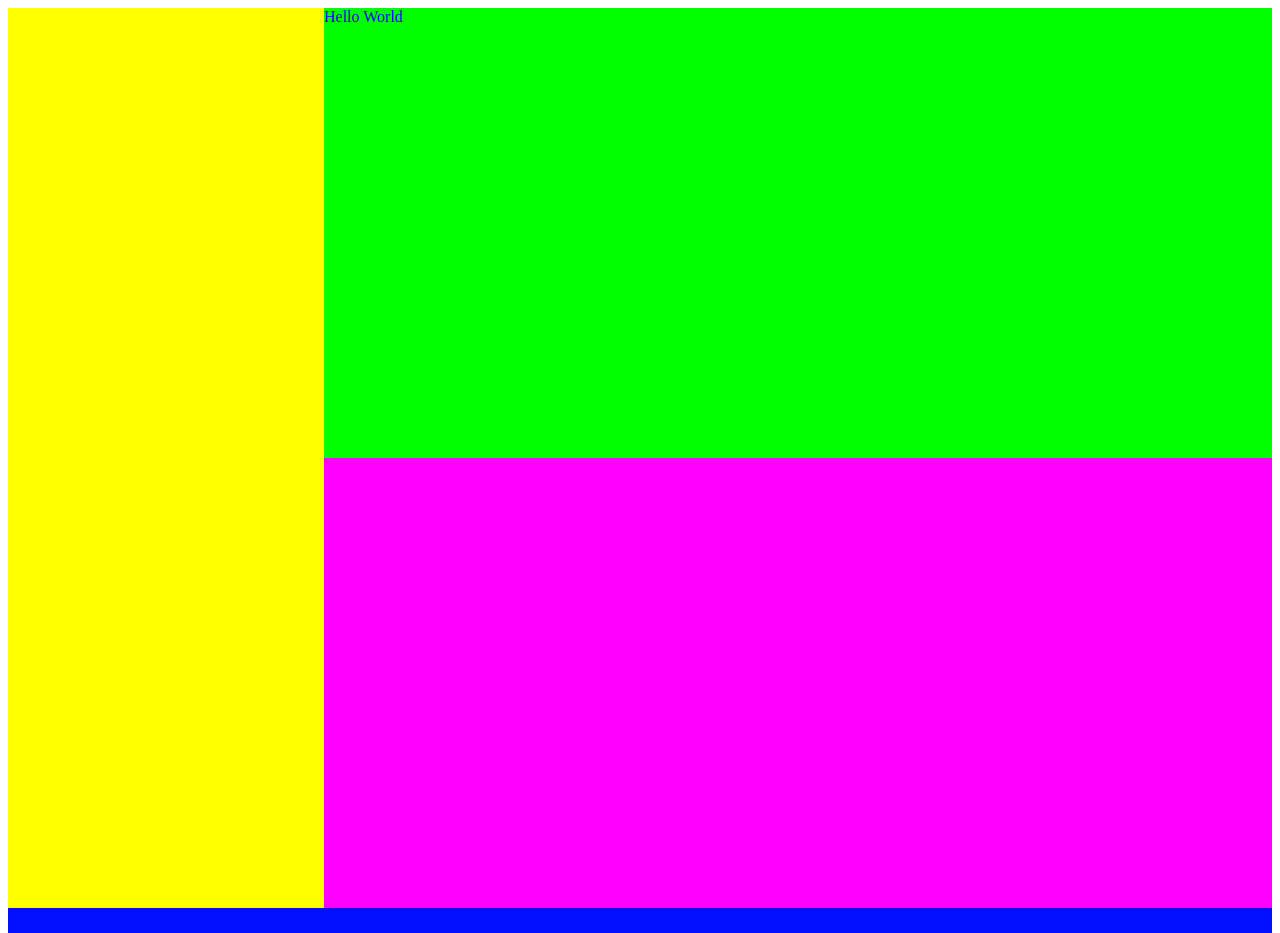
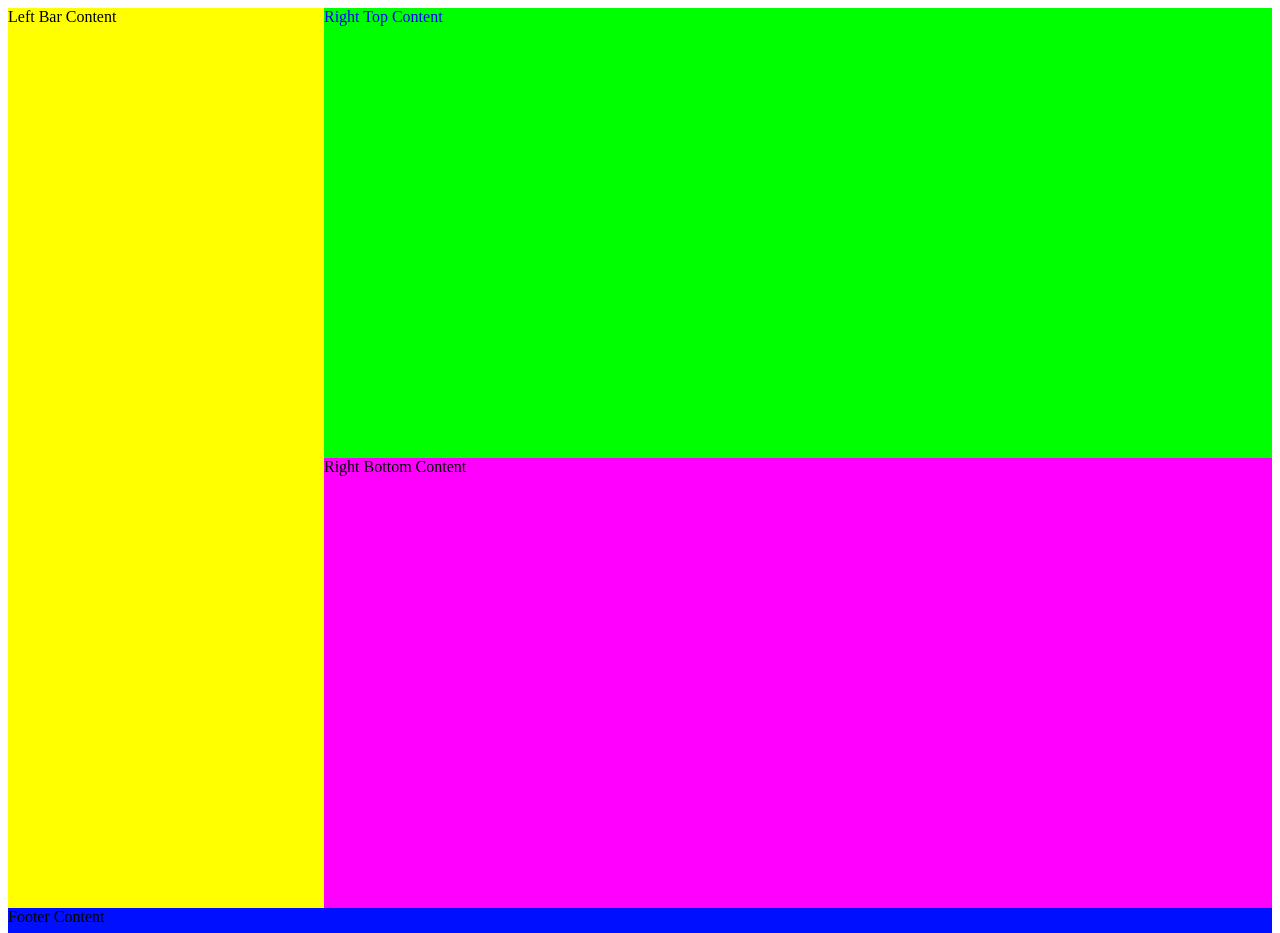
Before and after one commit to npnicholson/Micro, a plain HTML site: page index.html in a window 1280 px wide. Drawn offline with Linux system fonts and the light colour scheme.

Commit message:
Added basic content to help identify layout elements

```diff
--- a/index.html
+++ b/index.html
@@ -14,18 +14,19 @@
   <div id="micro_workspace">
     <div id = "micro_horizontal">
       <div id="micro_leftBar">
-
+        Left Bar Content
       </div>
       <div id="micro_rightBar">
         <div id="micro_rightTop">
-
+          Right Top Content
         </div>
         <div id="micro_rightBottom">
-
+          Right Bottom Content
         </div>
       </div>
     </div>
     <div id = "micro_footer">
+      Footer Content
     </div>
   </div>
 
--- a/js/script.js
+++ b/js/script.js
@@ -1,5 +1,5 @@
 $( document ).ready(function(){
   console.log("JS Init");
-  $('#micro_rightTop').html('Hello World');
+  //$('#micro_rightTop').html('Hello World');
   $('#micro_rightTop').css('color','blue');
 });
```
